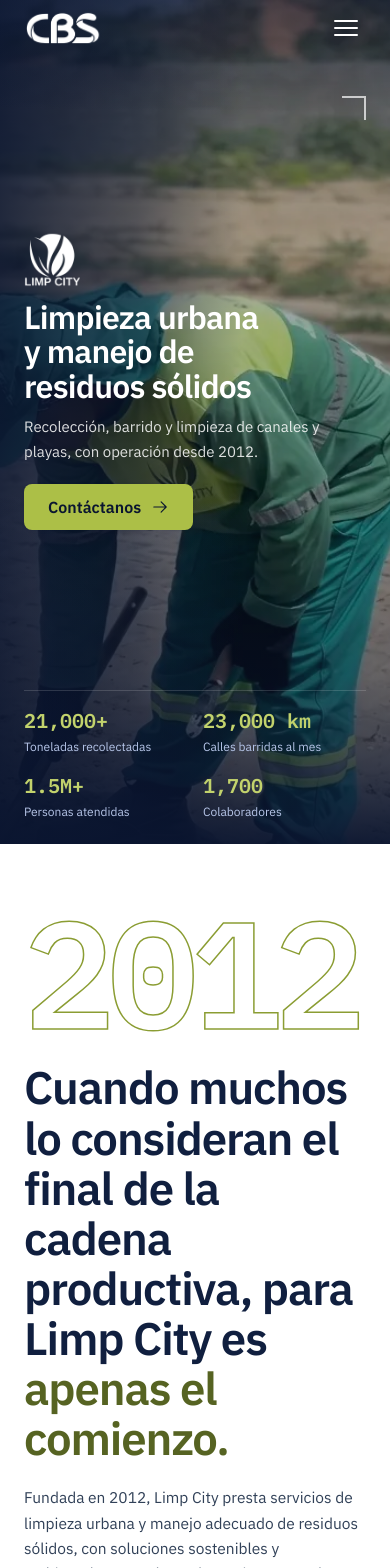
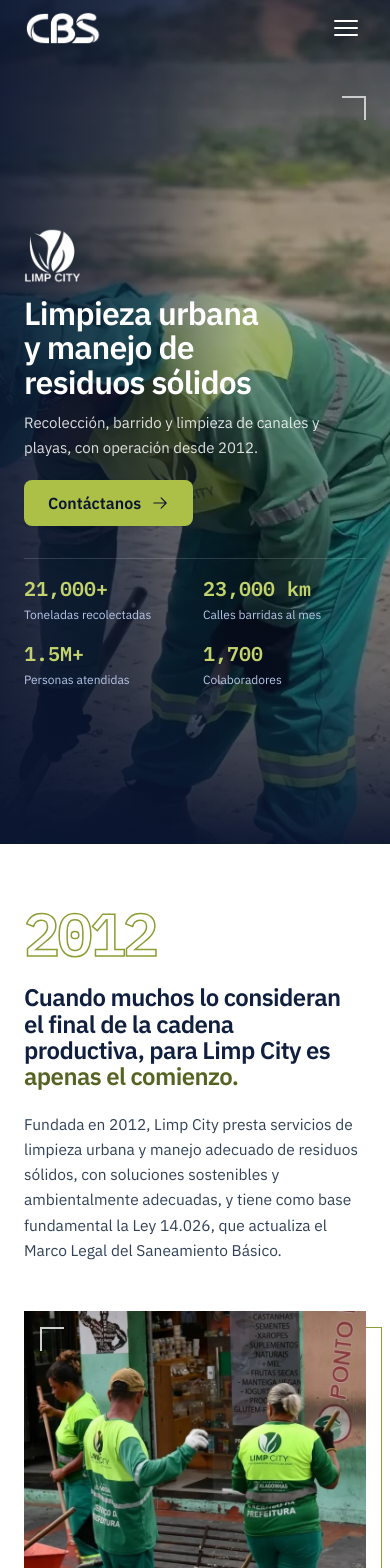
Before and after one commit to jhefferson-guerrero/cbs-web, a React (Vite) app: page /limp-city in a window 390 px wide. Shown: the top 1568 px of the page. Built offline with nearby package versions, Linux system fonts and the light colour scheme.

Commit message:
Movil Limp City: hero con texto y cifras agrupados y centrados; 2012 y su titular mas chicos

```diff
--- a/src/components/limpcity/LimpCityAbout.tsx
+++ b/src/components/limpcity/LimpCityAbout.tsx
@@ -20,13 +20,13 @@
           <motion.p
             {...reveal()}
             aria-hidden="true"
-            className="font-mono text-[clamp(5rem,18vh,13rem)] font-bold leading-[0.85] tracking-tighter text-transparent [-webkit-text-stroke:1.5px_var(--color-moss-500)]"
+            className="font-mono text-[3.75rem] sm:text-[5rem] lg:text-[clamp(5rem,18vh,13rem)] font-bold leading-[0.85] tracking-tighter text-transparent [-webkit-text-stroke:1.5px_var(--color-moss-500)]"
           >
             2012
           </motion.p>
           <motion.h2
             {...reveal(0.1)}
-            className="mt-[clamp(1rem,3vh,2.5rem)] max-w-[22ch] text-[clamp(1.75rem,5.4vh,4rem)] font-semibold leading-[1.1] tracking-tight text-navy-900 sm:max-w-[30ch]"
+            className="mt-[clamp(1rem,3vh,2.5rem)] max-w-[22ch] text-[1.5rem] sm:text-[1.875rem] lg:text-[clamp(1.75rem,5.4vh,4rem)] font-semibold leading-[1.1] tracking-tight text-navy-900 sm:max-w-[30ch]"
           >
             Cuando muchos lo consideran el final de la cadena productiva, para Limp City es{' '}
             <span className="text-moss-700">apenas el comienzo.</span>
--- a/src/components/limpcity/LimpCityHero.tsx
+++ b/src/components/limpcity/LimpCityHero.tsx
@@ -36,8 +36,8 @@
 
       <span aria-hidden="true" className="absolute right-6 top-24 h-6 w-6 border-r-2 border-t-2 border-white/70 lg:right-9 lg:top-28 lg:h-7 lg:w-7" />
 
-      <div className="mx-auto flex w-full max-w-[1400px] flex-1 flex-col justify-between gap-6 px-6 pb-6 pt-24 sm:gap-10 sm:pb-8 sm:pt-28 lg:gap-6 lg:px-10 lg:pb-10 lg:pt-[calc(var(--nav-h)+1.5rem)] xl:px-16 2xl:max-w-[1700px] 2xl:px-14">
-        <div className="flex flex-1 items-center">
+      <div className="mx-auto flex w-full max-w-[1400px] flex-1 flex-col justify-center gap-8 px-6 pb-6 pt-24 sm:justify-between sm:gap-10 sm:pb-8 sm:pt-28 lg:gap-6 lg:px-10 lg:pb-10 lg:pt-[calc(var(--nav-h)+1.5rem)] xl:px-16 2xl:max-w-[1700px] 2xl:px-14">
+        <div className="flex items-center sm:flex-1">
           {/* El ancho del texto sigue al de la pantalla: así el titular baja a dos líneas y no llega a la zona donde está el operario de la foto. */}
           <div className="max-w-4xl lg:max-w-[min(100%,clamp(28rem,46vw,54rem))]">
             {/* La animación va en el contenedor: si se anima el filtro de la propia imagen se pisa el brightness-0 invert que la vuelve blanca. */}
```
